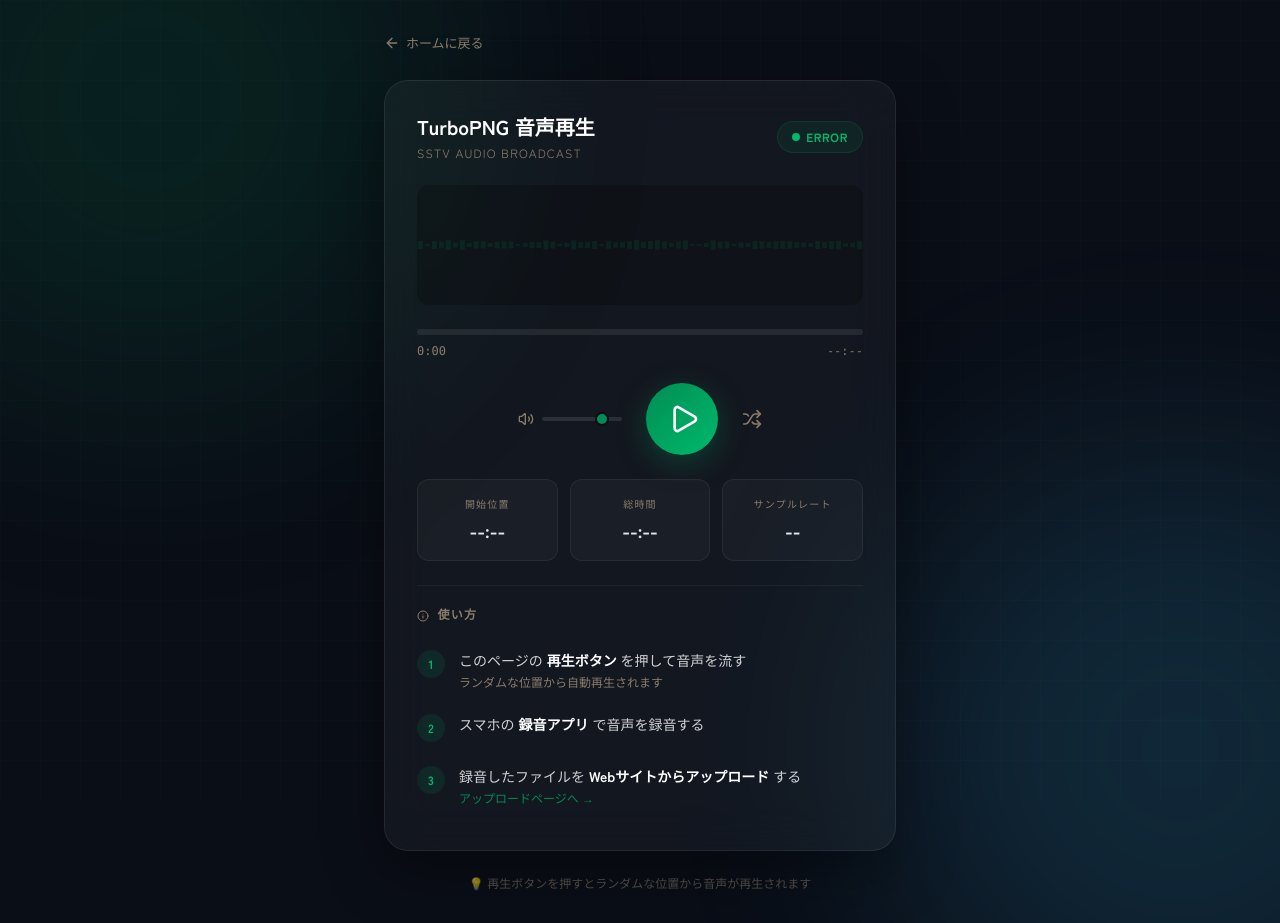
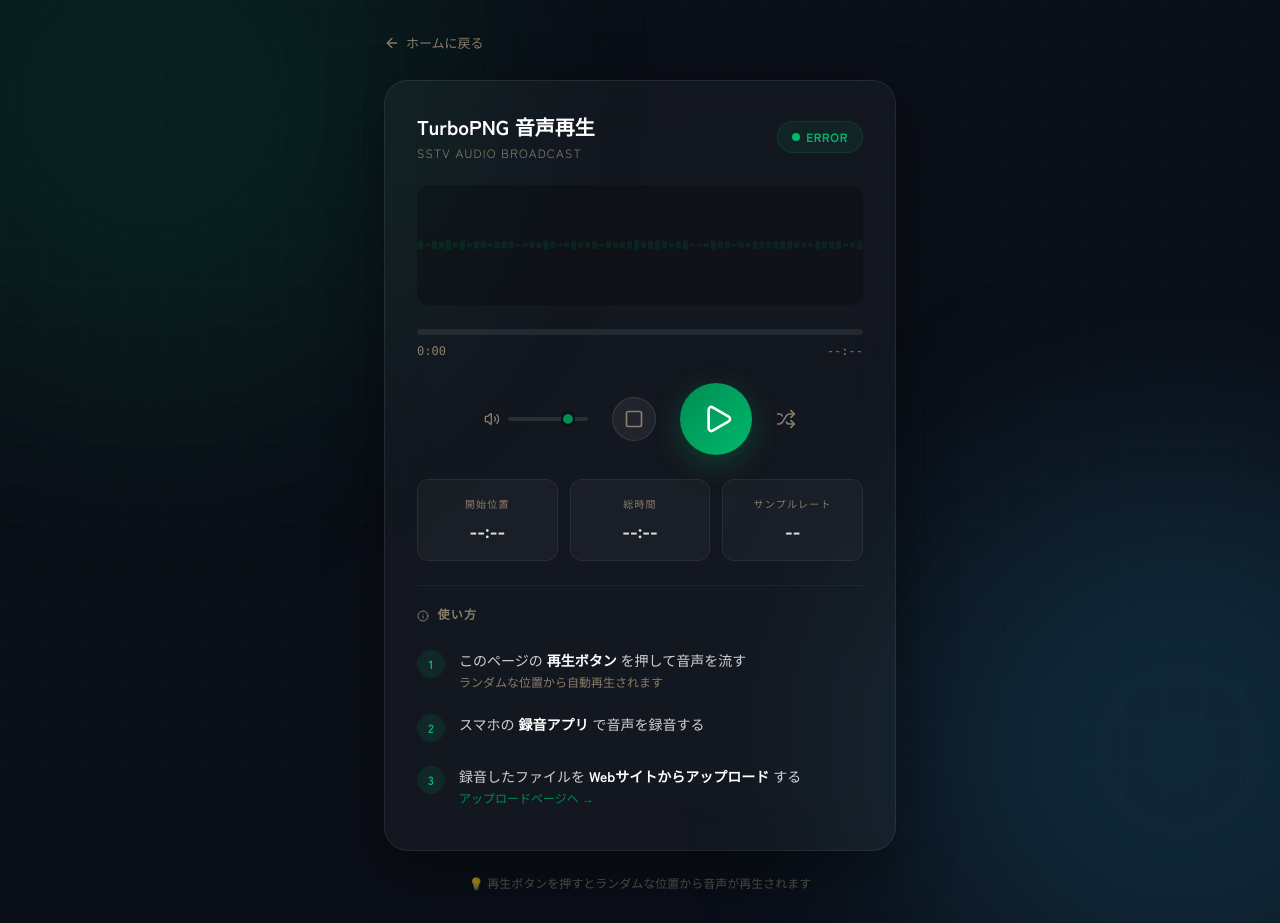
Before and after one commit to kazu4042/sstv-png-stand, a Python web app: template web_turbo_png/templates/demo_player.html in a window 1280 px wide. Run offline with Jinja, Linux system fonts and the light colour scheme; the template is opened without the code that fills it, so the values that code supplies are empty; some libraries are stand-ins or nearby versions.

Commit message:
feat: 音声再生ページに停止ボタン追加

```diff
--- a/web_turbo_png/templates/demo_player.html
+++ b/web_turbo_png/templates/demo_player.html
@@ -121,6 +121,28 @@
         .play-btn.playing {
             animation: pulse-ring 2s ease-in-out infinite;
         }
+
+        /* ====== Stop button ====== */
+        .stop-btn {
+            width: 44px;
+            height: 44px;
+            border-radius: 50%;
+            background: rgba(255, 255, 255, 0.06);
+            border: 1px solid rgba(255, 255, 255, 0.1);
+            color: #8b7d6b;
+            display: flex;
+            align-items: center;
+            justify-content: center;
+            cursor: pointer;
+            transition: all 0.2s;
+        }
+        .stop-btn:hover {
+            background: rgba(239, 68, 68, 0.15);
+            border-color: rgba(239, 68, 68, 0.3);
+            color: #ef4444;
+            transform: scale(1.08);
+        }
+        .stop-btn:active { transform: scale(0.95); }
 
         @keyframes pulse-ring {
             0%, 100% { box-shadow: 0 0 0 0 rgba(0, 141, 84, 0.4), 0 8px 30px rgba(0, 141, 84, 0.35); }
@@ -296,6 +318,10 @@
                     <i data-lucide="volume-2" class="w-4 h-4 text-earth"></i>
                     <input type="range" id="volumeSlider" min="0" max="100" value="80" class="w-20">
                 </div>
+
+                <button class="stop-btn" id="stopBtn" title="停止">
+                    <i data-lucide="square" class="w-5 h-5"></i>
+                </button>
 
                 <button class="play-btn" id="playBtn" title="再生 / 一時停止">
                     <i data-lucide="play" class="w-8 h-8" id="playIcon" style="margin-left: 3px;"></i>
@@ -603,6 +629,17 @@
             playRandom();
         });
 
+        document.getElementById('stopBtn').addEventListener('click', () => {
+            if (!audioBuffer) return;
+            stopCurrent();
+            setPlayingUI(false);
+            pausedAt = 0;
+            progressFill.style.width = '0%';
+            currentTimeEl.textContent = '0:00';
+            startPosEl.textContent = '--:--';
+            drawWaveform();
+        });
+
         volumeSlider.addEventListener('input', () => {
             if (gainNode) {
                 gainNode.gain.value = volumeSlider.value / 100;
```
